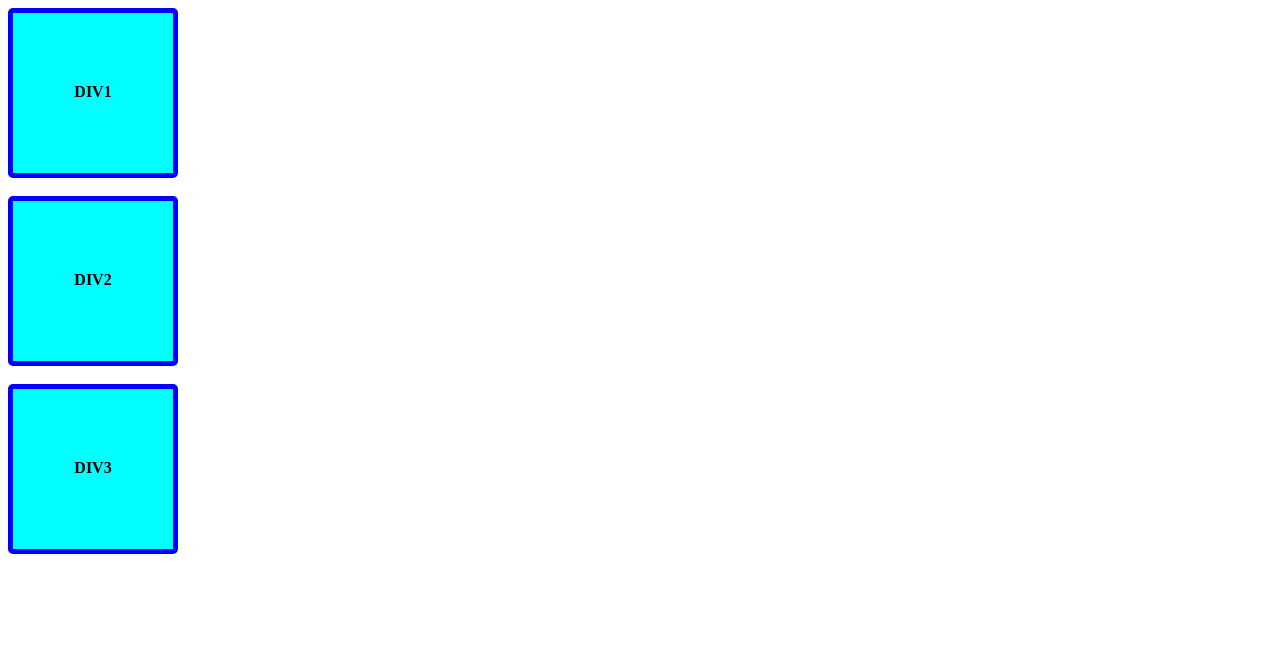
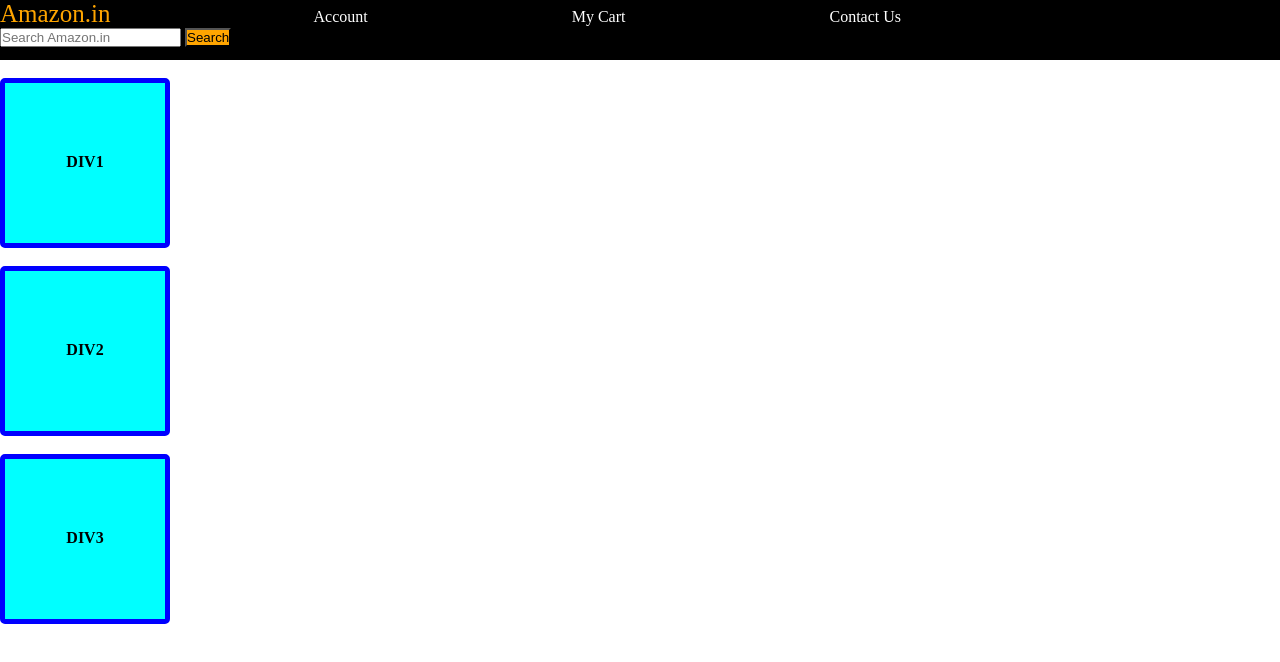
Before and after one commit to Santosh091002/Css_study, a plain HTML site: page Level2/index.html in a window 1280 px wide. Drawn offline with Linux system fonts and the light colour scheme.

Commit message:
LEVEL 2 COMPLETED

```diff
--- a/Level2/index.html
+++ b/Level2/index.html
@@ -7,15 +7,25 @@
     <link rel="stylesheet" href="style.css">
 </head>
 <body>
-    <div>
+     <div id="nav">
+        <a id="four" >Amazon.in</a>
+        <a>Account</a>
+        <a>My Cart</a>
+        <a>Contact Us</a>
+        <input type="text" placeholder="Search Amazon.in">
+        <button>Search</button>
+     </div>
+
+    <br>
+    <div class="box">
         <p>DIV1</p>
     </div>
     <br>
-    <div>
+    <div class="box">
         <p>DIV2</p>
     </div>
     <br>
-    <div>
+    <div class=" box">
      <p>DIV3</p>
     </div>
 
--- /dev/null
+++ b/Level2/practice4/style.css
@@ -0,0 +1,59 @@
+*{
+    margin: 0;
+    padding: 0;
+}
+
+#Navbar{
+    height: 60px;
+    background-color: black;
+    color: white;
+}
+
+a{
+    margin-right: 200px ;
+}
+
+#logo{
+    color: orange;
+    font-size: 25px;
+}
+
+button{
+    background-color: orange;
+}
+
+.box{
+    height: 100px;
+    width: 100px;
+    border: 5px solid rgb(36, 23, 0);
+    display: inline-block;
+    margin: 15px ;
+}
+
+#div1{
+    background-color: rgb(39, 121, 189);
+    opacity: 0.5;
+}
+
+#div2{
+    background-color: rgb(39, 66, 189);
+    opacity: 0.5;
+}
+
+#div3{
+    background-color: rgb(94, 39, 189);
+    opacity: 0.5;
+}
+
+#footer{
+    height: 40px;
+    background-color: black;
+    text-align: center;
+    color : white;
+}
+
+#Content{
+    height: 700px;
+    display: flex;
+    justify-content: center;
+}
--- a/Level2/style.css
+++ b/Level2/style.css
@@ -1,4 +1,4 @@
-div{
+.box{
     height:100px;
     width: 100px;
     background-color:aqua;
@@ -12,3 +12,29 @@ div{
 p{
     margin-top: 40px;
 }
+
+*{
+    margin: 0;
+    padding: 0;
+}
+
+#nav{
+    height: 60px;
+    background-color: black;
+    color: white;
+}
+
+
+
+button{
+    background-color: orange;
+}
+
+#four{
+    color: orange;
+    font-size: 25px;
+}
+
+#nav a{
+    margin-right: 200px;
+}
```
Also changed, not shown: Level2/practice4/index.html (added, +35 -0 lines).
